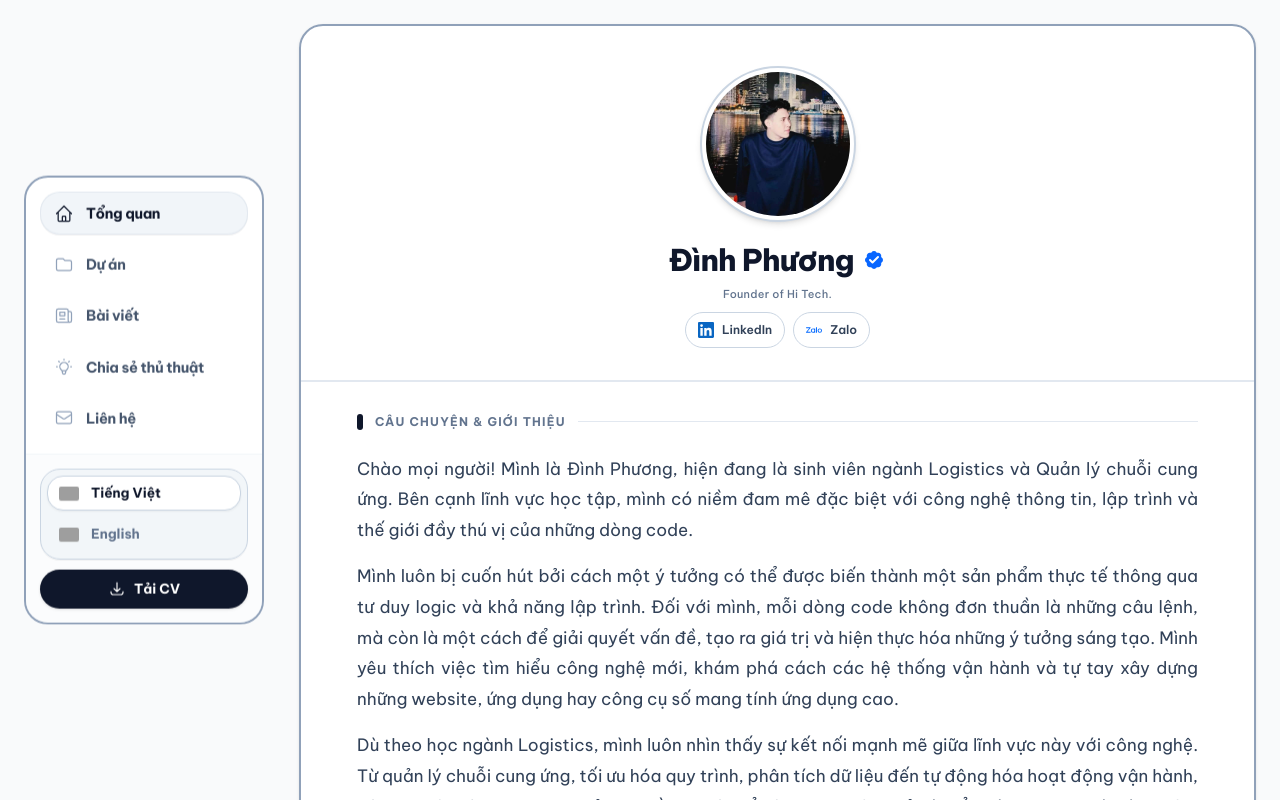
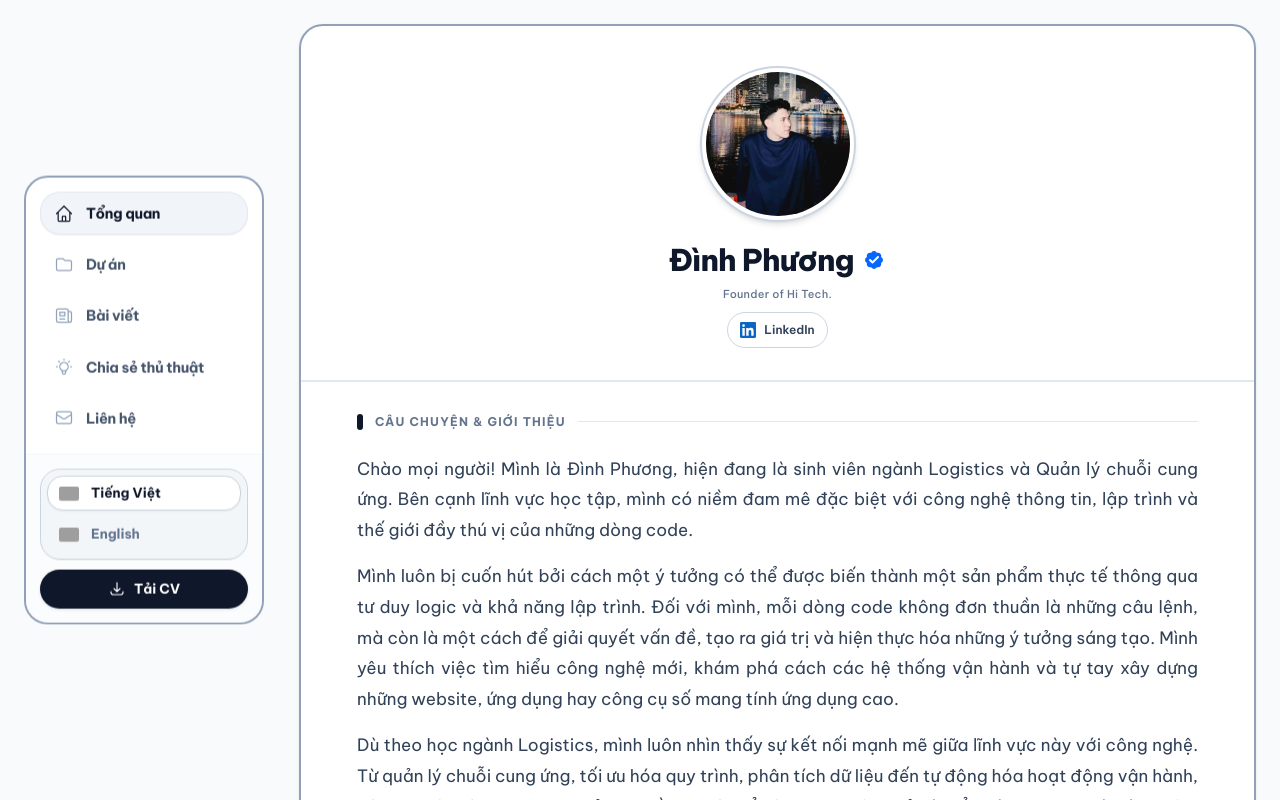
Before and after one commit to dinhphuong25/portfolio1, a Next.js app: page / in a window 1280 px wide. Shown: the top 800 px of the page. Built offline with nearby package versions, Linux system fonts and the light colour scheme; grey boxes are pictures that could not be loaded.

Commit message:
chore: remove Zalo from profile header

```diff
--- a/src/components/ProfileHeader.tsx
+++ b/src/components/ProfileHeader.tsx
@@ -50,7 +50,7 @@ function SocialIcon({ platform }: { platform: string }) {
 
 export default function ProfileHeader({ onMessage: _onMessage }: ProfileHeaderProps) {
     const featuredSocialLinks = profileData.socialLinks.filter((link) =>
-        ["LinkedIn", "Zalo"].includes(link.platform)
+        ["LinkedIn"].includes(link.platform)
     );
 
     return (
--- a/src/data/profile.ts
+++ b/src/data/profile.ts
@@ -38,7 +38,6 @@ export const profileData: ProfileData = {
   portfolio: "@kimdinhphuong",
   socialLinks: [
     { platform: "LinkedIn", url: "https://www.linkedin.com/in/dinhphuongg/", label: "dinhphuongg" },
-    { platform: "Zalo", url: "https://zalo.me/0903917400", label: "0903 917 400" },
     { platform: "GitHub", url: "https://github.com/kimdinhphuong", label: "@kimdinhphuong" },
   ],
   about: [
```
